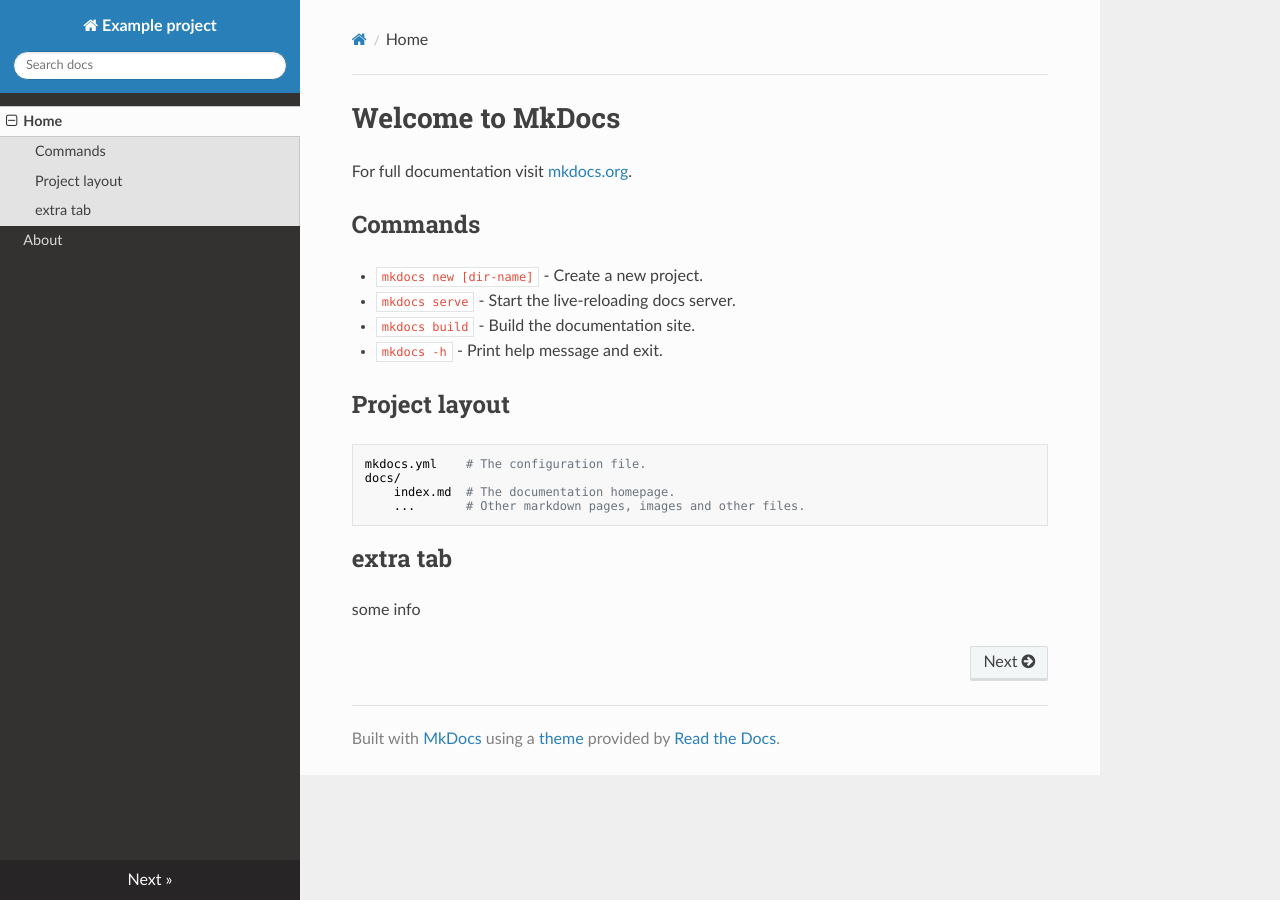
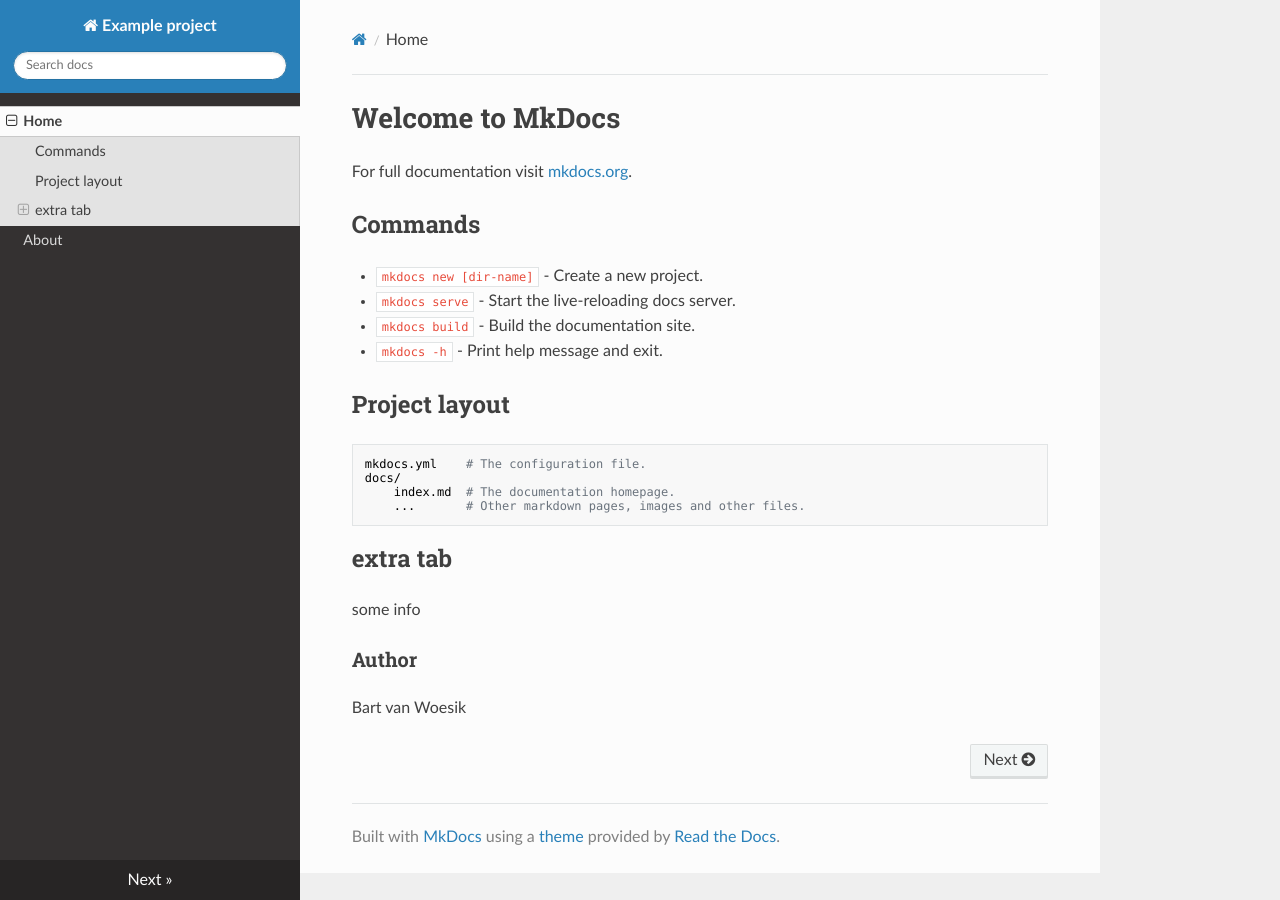
Before and after one commit to BartvanWoesik/mkdocs_tutorial, an MkDocs documentation site: the page built from docs/index.md, in a window 1280 px wide. Built offline with MkDocs 1.6.1, drawn with Linux system fonts in a browser that asks for light colours; nearby versions of some CDN libraries.

Commit message:
add author

```diff
--- a/docs/index.md
+++ b/docs/index.md
@@ -19,3 +19,6 @@
 
 ## extra tab
 some info
+
+### Author
+Bart van Woesik
```
